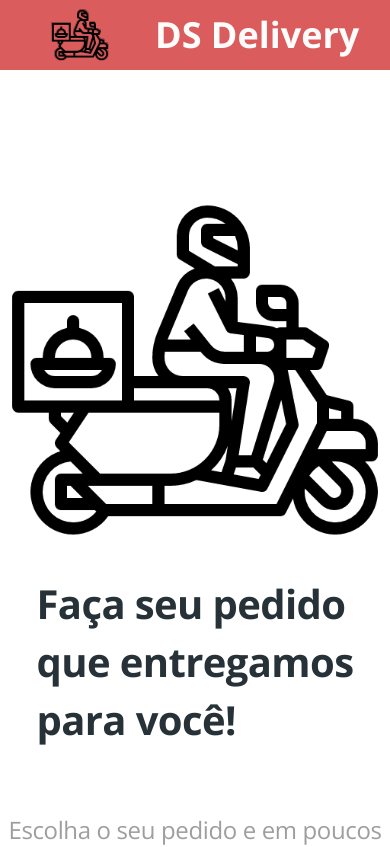
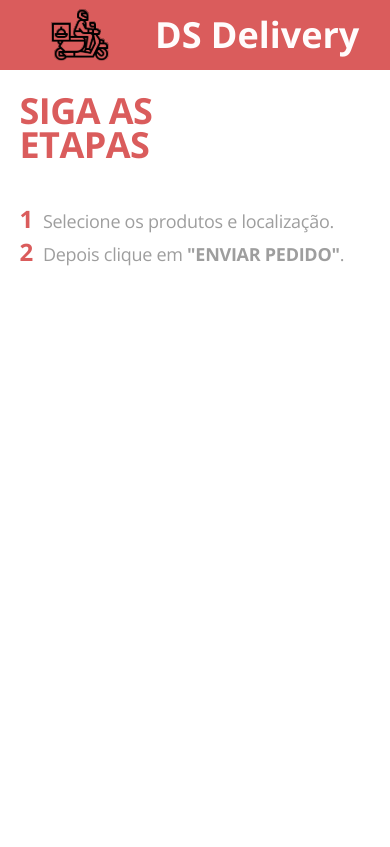
Before and after one commit to erinaldo-sanches/dsdeliver-sds2, a React (Create React App) app in the folder front-web/: page /orders in a window 390 px wide. Shown: the top 847 px of the page. Built offline with nearby package versions, Linux system fonts and the light colour scheme.

Commit message:
Add routes and StepHeader

```diff
--- a/front-web/package.json
+++ b/front-web/package.json
@@ -10,8 +10,10 @@
     "@types/node": "^12.19.12",
     "@types/react": "^16.14.2",
     "@types/react-dom": "^16.9.10",
+    "@types/react-router-dom": "^5.1.7",
     "react": "^17.0.1",
     "react-dom": "^17.0.1",
+    "react-router-dom": "^5.2.0",
     "react-scripts": "4.0.1",
     "typescript": "^4.1.3",
     "web-vitals": "^0.2.4"
--- a/front-web/src/App.tsx
+++ b/front-web/src/App.tsx
@@ -2,15 +2,12 @@
 import './App.css';
 import './App.css';
 import Navbar from './Navbar';
-import Home from './Home';
+import Routes from './Routes';
 
 function App() {
 
   return (
-    <div>
-      <Navbar/>
-      <Home />
-    </div>
+    <Routes />
 
   );
 }
--- a/front-web/src/Home/index.tsx
+++ b/front-web/src/Home/index.tsx
@@ -1,6 +1,7 @@
 import './styles.css';
-import {ReactComponent as MainImage} from '../Images/main.svg';
+import { ReactComponent as MainImage } from '../Images/main.svg';
 import Footer from '../Footer';
+import { Link } from 'react-router-dom';
 
 function Home(){
     return(
@@ -17,9 +18,9 @@
                             levaremos na sua porta
                         </h3>
 
-                        <a href="orders" className="home-btn-order">
+                        <Link to="/orders" className="home-btn-order">
                             FAZER PEDIDO
-                        </a>
+                        </Link>
 
                     </div>
                     <div className="home-image">
--- a/front-web/src/Home/styles.css
+++ b/front-web/src/Home/styles.css
@@ -1,6 +1,6 @@
 .home-container {
     padding-top: 100px;
-    height: calc(100vh - 240px);
+    height: calc(100vh - 200px);
   }
 
   .home-container h1 {
--- a/front-web/src/Navbar/index.tsx
+++ b/front-web/src/Navbar/index.tsx
@@ -1,11 +1,12 @@
 import './styles.css';
 import { ReactComponent as Logo} from "../Images/logo.svg";
+import { Link } from 'react-router-dom';
 
 function Navbar(){
     return(
         <nav className="main-navbar">
             <Logo/>
-            <a href="home" className="logo-text">DS Delivery</a>
+            <Link to="/" className="logo-text">DS Delivery</Link>
 
         </nav>
 
--- /dev/null
+++ b/front-web/src/Orders/StepsHeader.tsx
@@ -0,0 +1,24 @@
+function StepsHeader(){
+    return(
+        <header className="orders-steps-container">
+            <div className="orders-steps-content">
+                <h1 className="steps-title">
+                    SIGA AS <br /> ETAPAS
+                </h1>
+                <ul className="steps-items" >
+                    <li>
+                        <span className="steps-number">1</span>
+                        Selecione os produtos e localização.
+                    </li>
+                    <li>
+                        <span className="steps-number">2</span>
+                        Depois clique em <strong>"ENVIAR PEDIDO"</strong>.
+                    </li>
+                </ul>
+            </div>
+        </header>
+
+    )
+}
+
+export default StepsHeader;
--- /dev/null
+++ b/front-web/src/Orders/index.tsx
@@ -0,0 +1,13 @@
+import StepsHeader from './StepsHeader';
+import './styles.css';
+
+function Orders(){
+    return(
+        <div className="orders-container">
+            <StepsHeader />
+        </div>
+
+    )
+}
+
+export default Orders;
--- /dev/null
+++ b/front-web/src/Orders/styles.css
@@ -0,0 +1,294 @@
+.orders-container {
+    background-color: var(--light-color);
+  }
+
+  .orders-container h3 {
+    margin: 0;
+  }
+
+  .orders-steps-container {
+    display: flex;
+    justify-content: center;
+    background-color: #FFF;
+    margin-bottom: 30px;
+  }
+
+  .orders-steps-content {
+    display: flex;
+    padding: 25px 0;
+    width: 70%;
+  }
+
+  .steps-title {
+    font-weight: bold;
+    font-size: 36px;
+    line-height: 34px;
+    letter-spacing: -0.015em;
+    color: var(--primary-color);
+    margin-right: 100px;
+  }
+
+  .steps-items {
+    list-style-type: none;
+  }
+
+  .steps-items li {
+    font-weight: normal;
+    font-size: 18px;
+    line-height: 25px;
+    letter-spacing: -0.015em;
+    color: var(--secondary-color);
+  }
+
+  .steps-items .steps-number {
+    font-size: 24px;
+    font-style: normal;
+    font-weight: bold;
+    line-height: 33px;
+    letter-spacing: -0.015em;
+    color: var(--primary-color);
+    margin-right: 10px;
+  }
+
+  .orders-list-container {
+    display: flex;
+    justify-content: center;
+  }
+
+  .orders-list-items {
+    width: 70%;
+    display: grid;
+    grid-template-columns: repeat(auto-fill, 235px);
+    grid-gap: 20px 15px;
+    justify-content: space-between;
+  }
+
+  .order-card-container {
+    background-color: #FFF;
+    box-shadow: 0px 4px 20px rgba(0, 0, 0, 0.25);
+    border-radius: 10px;
+    padding: 15px;
+    cursor: pointer;
+  }
+
+  .order-card-container.selected {
+    border: 4px solid #008E5B;
+    box-sizing: border-box;
+    box-shadow: 0px 4px 20px rgba(0, 0, 0, 0.25);
+    border-radius: 10px;
+  }
+
+  .order-card-container:hover {
+    transform: scale(1.01);
+  }
+
+  .order-card-title {
+    font-weight: bold;
+    font-size: 18px;
+    line-height: 25px;
+    letter-spacing: -0.015em;
+    color: var(--primary-color);
+    text-align: center;
+  }
+
+  .order-card-container.selected .order-card-title {
+    color: #008E5B;
+  }
+
+  .order-card-image {
+    border-radius: 10px;
+    margin-top: 15px;
+    margin-bottom: 15px;
+    width: 100%;
+  }
+
+  .order-card-price {
+    font-weight: bold;
+    font-size: 24px;
+    line-height: 33px;
+    letter-spacing: -0.015em;
+    color: var(--primary-color);
+    text-align: left;
+  }
+
+  .order-card-container.selected .order-card-price {
+    color: #008E5B;
+  }
+
+  .order-card-description {
+    border-top: 1px solid #E6E6E6;
+    margin-top: 15px;
+    padding-top: 15px;
+  }
+
+  .order-card-description h3 {
+    font-size: 16px;
+    line-height: 22px;
+    letter-spacing: -0.015em;
+    color: var(--secondary-color);
+  }
+
+  .order-card-description p {
+    font-weight: normal;
+    font-size: 14px;
+    line-height: 19px;
+    letter-spacing: -0.015em;
+
+    color: var(--secondary-color);
+  }
+
+  .order-location-container {
+    display: flex;
+    justify-content: center;
+  }
+
+  .order-location-content {
+    width: 70%;
+    margin: 30px 0 120px 0;
+    padding: 20px 0;
+    height: 400px;
+    background: #FFF;
+    box-shadow: 0px 4px 20px rgba(0, 0, 0, 0.25);
+    border-radius: 10px;
+  }
+
+  .filter-container {
+    display: flex;
+    justify-content: center;
+    margin-top: 20px;
+  }
+
+  .filter {
+    width: 80%;
+  }
+
+  .filter > div {
+    border-radius: 10px;
+    min-height: 60px;
+  }
+
+  .leaflet-container {
+    width: 100%;
+    height: 100%;
+    border-radius: 10px;
+    margin-top: 20px;
+    z-index: 0;
+  }
+
+  .order-location-title {
+    font-weight: bold;
+    font-size: 18px;
+    line-height: 25px;
+    text-align: center;
+    letter-spacing: -0.015em;
+    color: var(--secondary-color);
+  }
+
+  .order-summary-container {
+    display: flex;
+    justify-content: center;
+    margin-bottom: 30px;
+  }
+
+  .order-summary-content {
+    width: calc(70% - 40px);
+    display: flex;
+    justify-content: space-between;
+    background: #FFF;
+    box-shadow: 0px 4px 20px rgba(0, 0, 0, 0.25);
+    border-radius: 10px;
+    background-color: var(--primary-color);
+    color: #FFF;
+    padding: 20px;
+  }
+
+  .amount-selected-container {
+    font-weight: normal;
+    font-size: 11px;
+    line-height: 15px;
+    letter-spacing: -0.015em;
+    display: block;
+    margin-bottom: 10px;
+  }
+
+  .amount-selected {
+    font-weight: bold;
+    font-size: 16px;
+    line-height: 15px;
+    letter-spacing: -0.015em;
+    margin-right: 5px;
+  }
+
+  .order-summary-total {
+    font-weight: normal;
+    font-size: 14px;
+    line-height: 15px;
+    letter-spacing: -0.015em;
+    color: #FFF;
+    display: block;
+  }
+
+  .order-summary-price {
+    font-weight: bold;
+    font-size: 18px;
+    line-height: 19px;
+    letter-spacing: -0.015em;
+    color: #FFF;
+    margin-right: 5px;
+  }
+
+  .order-summary-make-order {
+    width: 220px;
+    height: 45px;
+    background: #FFF;
+    border-radius: 10px;
+    font-weight: bold;
+    font-size: 18px;
+    line-height: 25px;
+    text-align: center;
+    letter-spacing: -0.015em;
+    color: var(--primary-color);
+    border: 0;
+    cursor: pointer;
+  }
+
+  .order-summary-make-order:focus {
+    outline: none;
+  }
+
+  .order-summary-make-order:hover {
+    background-color: #fcf2f2;
+    transform: scale(1.01);
+  }
+
+  @media only screen and (max-width: 768px) {
+    .orders-steps-content {
+      display: flex;
+      flex-direction: column;
+      padding: 0;
+      width: 90%;
+    }
+
+    .steps-items {
+      padding: 0
+    }
+
+    .order-location-content {
+      width: 90%;
+    }
+
+    .order-location-container {
+      margin-bottom: 20px;
+    }
+
+    .order-summary-content {
+      width: 80%;
+      display: flex;
+      flex-direction: column;
+    }
+
+    .order-summary-make-order {
+      margin-top: 15px;
+      width: 100%;
+    }
+  }
--- /dev/null
+++ b/front-web/src/Routes.tsx
@@ -0,0 +1,27 @@
+import { BrowserRouter, Switch, Route } from "react-router-dom";
+import Orders from "./Orders";
+import Home from "./Home";
+import Navbar from "./Navbar";
+
+function Routes(){
+    return(
+        <BrowserRouter>
+            <Navbar/>
+            <Switch>
+                <Route path="/orders">
+                    <Orders />
+
+                </Route>
+
+                <Route path="/">
+                    <Home />
+
+                </Route>
+
+            </Switch>
+        </BrowserRouter>
+    )
+
+}
+
+export default Routes;
```
Also changed, not shown: 1 other file (tests, documents, lock files or other folders).
